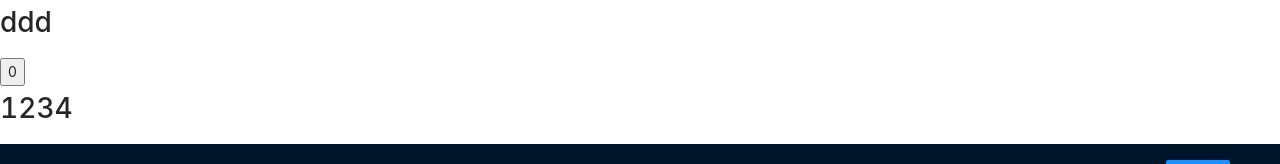
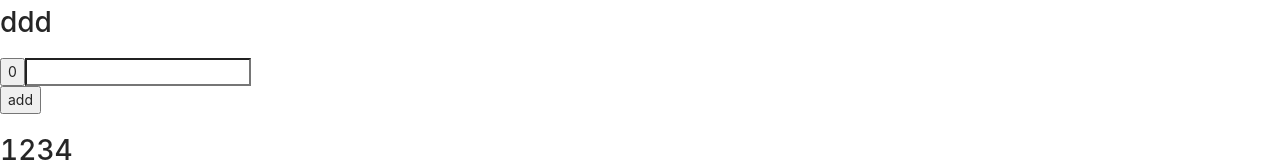
Before and after one commit to huanghanzhilian/learn-lego, a Vue app: page / in a window 1280 px wide. Shown: the top 164 px of the page. Built offline with nearby package versions, Linux system fonts and the light colour scheme.

Commit message:
feat: 测试组件：触发事件，更新表单，验证事件

```diff
--- a/src/components/HelloWorld.vue
+++ b/src/components/HelloWorld.vue
@@ -1,6 +1,11 @@
 <template>
   <h1>{{ msg }}</h1>
-  <button @click="count++">{{ count }}</button>
+  <button @click="setCount">{{ count }}</button>
+  <input type="text" v-model="todo">
+  <button class="add-todo" @click="addTodo">add</button>
+  <ul>
+    <li v-for="(todo, index) in todos" :key="index">{{todo}}</li>
+  </ul>
   <Hello msg="1234" />
 </template>
 
@@ -16,12 +21,35 @@ export default defineComponent({
   props: {
     msg: String
   },
-  setup() {
+  emits: ['send'],
+  setup(props, context) {
+    console.log(props, context)
+    const todo = ref('')
+    const todos = ref([])
     const count = ref(0)
+    const setCount = () => {
+      count.value++
+    }
+    const addTodo = () => {
+      if (todo.value) {
+        todos.value.push(todo.value)
+        context.emit('send', todo.value)
+      }
+    }
     return {
-      count
+      count,
+      todo,
+      todos,
+      setCount,
+      addTodo
     }
   }
 })
 
 </script>
+
+<style lang="scss" scoped>
+.add-todo {
+  display: block;
+}
+</style>
```
Also changed, not shown: 1 other file (tests, documents, lock files or other folders).
